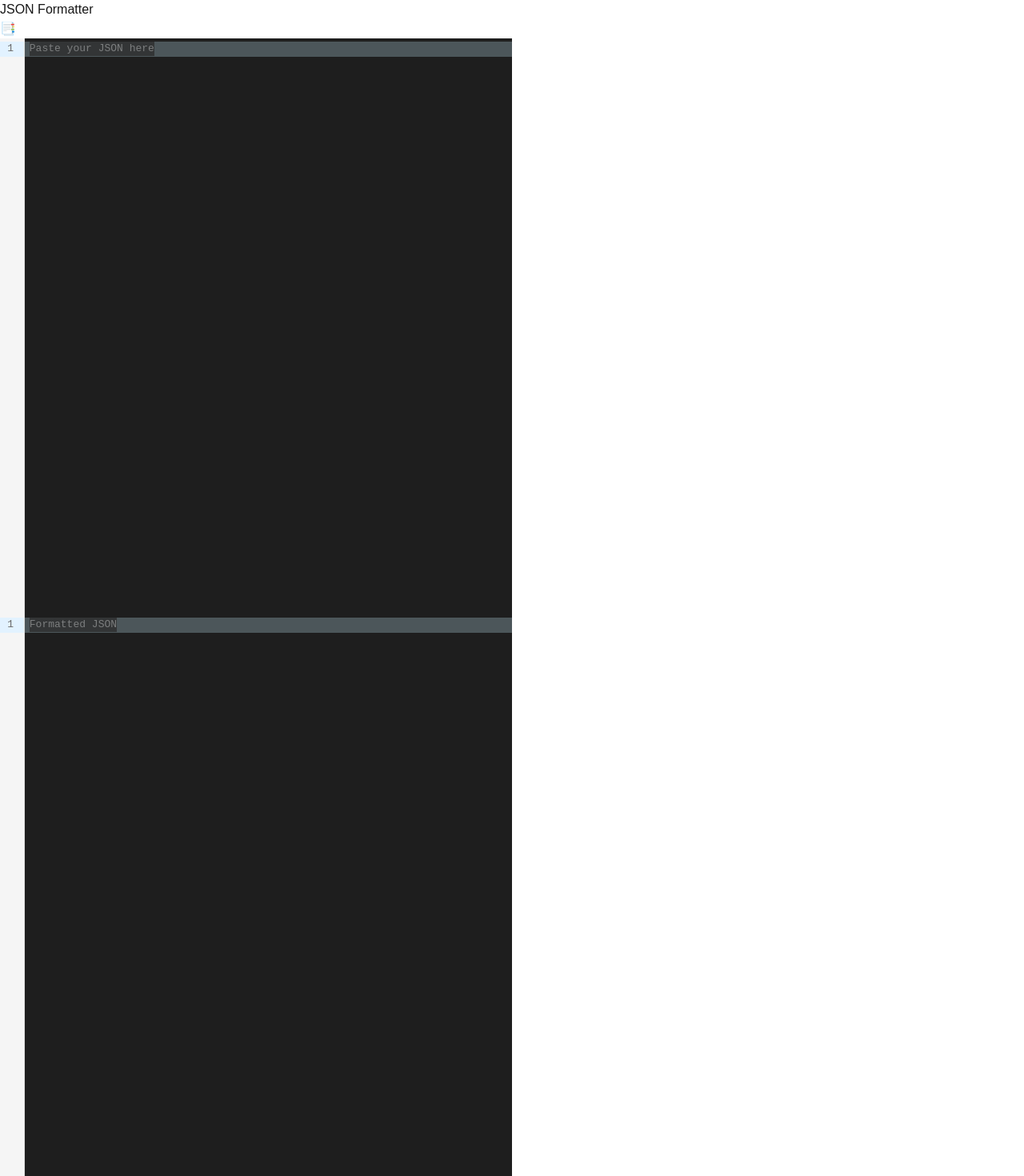
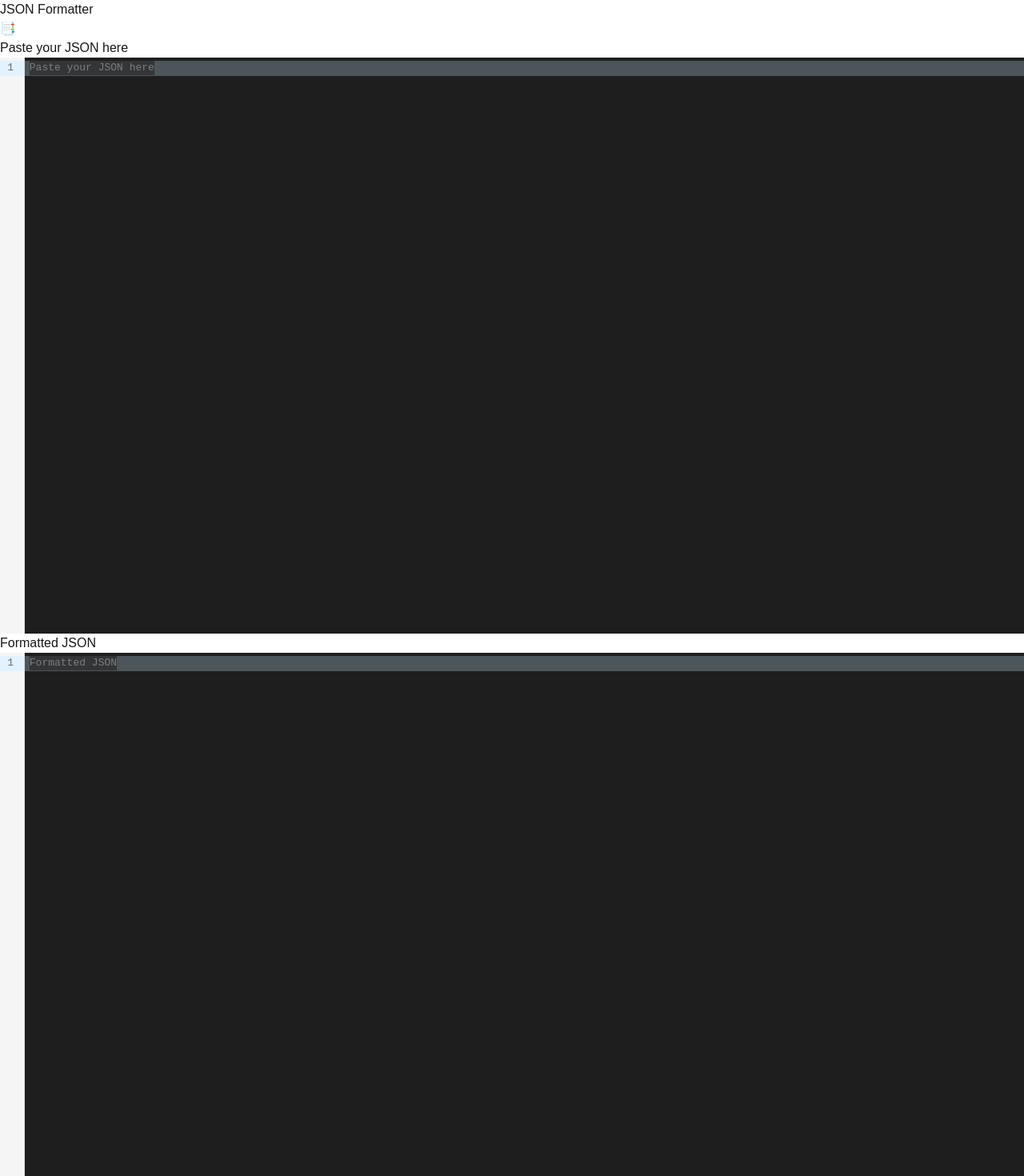
Before and after one commit to earth774/json-formatter, a Next.js app: page / in a window 1280 px wide. Shown: the top 1470 px of the page at 80% size. Built offline with nearby package versions, Linux system fonts and the light colour scheme.

Commit message:
fix Accessibility

```diff
--- a/src/app/page.tsx
+++ b/src/app/page.tsx
@@ -57,11 +57,17 @@ const Home = () => {
         </button>
 
         <div className="flex w-full">
+  {/* Input JSON Editor */}
+  <div className="flex flex-col w-1/2">
+    <label id="json-input-label" className="sr-only" htmlFor="json-input">
+      Paste your JSON here
+    </label>
     <CodeMirror
+      id="json-input"
       placeholder="Paste your JSON here"
       value={input}
       height="calc(100vh - 80px)"
-            width="50dvw"
+      width="100%"
       extensions={[
         jsonLang(),
         autocompletion({ override: [getJSONCompletions] }),
@@ -69,16 +75,24 @@ const Home = () => {
       onChange={setInput}
       aria-labelledby="json-input-label"
     />
+  </div>
 
+  {/* Formatted JSON Viewer */}
+  <div className="flex flex-col w-1/2">
+    <label id="json-output-label" className="sr-only" htmlFor="json-output">
+      Formatted JSON
+    </label>
     <CodeMirror
+      id="json-output"
       placeholder="Formatted JSON"
       value={output}
       height="calc(100vh - 80px)"
-            width="50dvw"
+      width="100%"
       extensions={[jsonLang()]}
       readOnly
       aria-labelledby="json-output-label"
     />
+  </div>
 </div>
 
         {error && (
```
Lines whose indentation alone changed are shown as unchanged.
